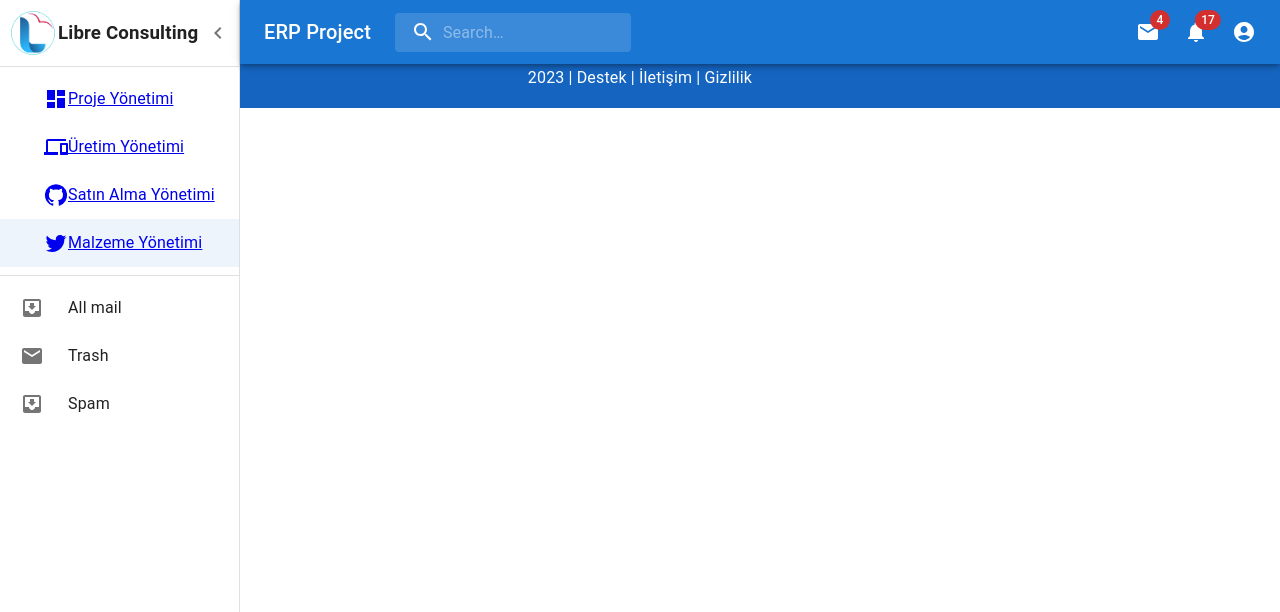
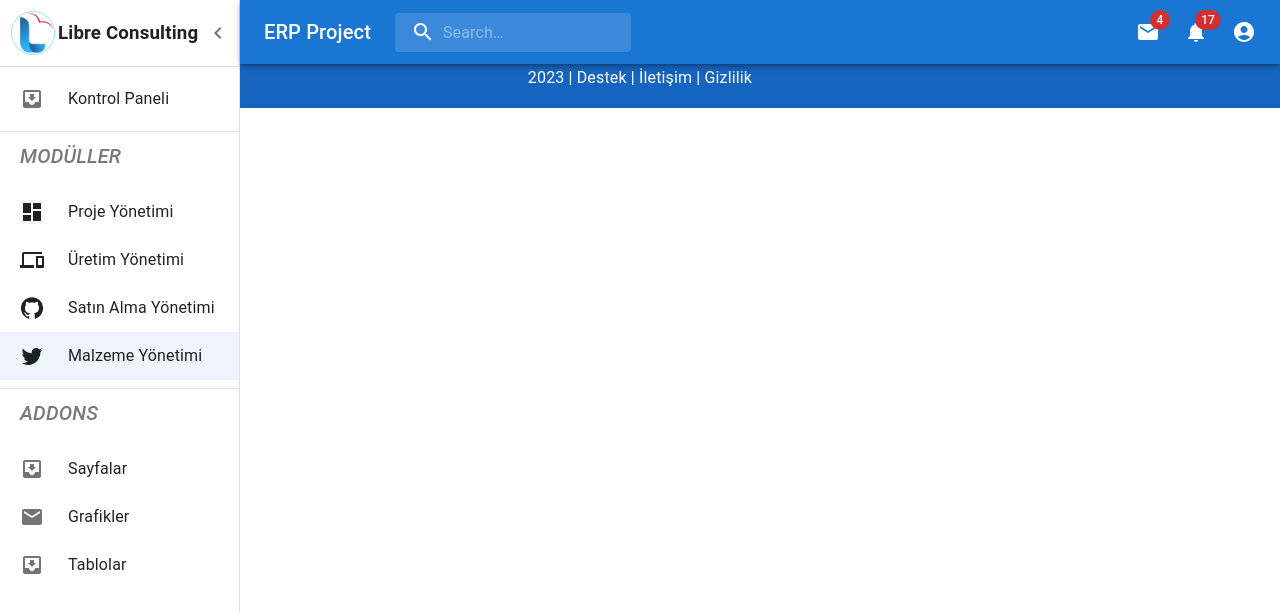
Before and after one commit to firatgoktepe/ERP-Project, a Next.js app: page /material_management in a window 1280 px wide. Both pictures are taken after a click on the button 32 px from the left and 32 px from the top of the page. Shown: the top 612 px of the page. Built offline with nearby package versions, Linux system fonts and the light colour scheme.

Commit message:
style: add more styling

```diff
--- a/src/layout/Sidebar/SideLists/SideLists.tsx
+++ b/src/layout/Sidebar/SideLists/SideLists.tsx
@@ -10,8 +10,9 @@ import Divider from '@mui/material/Divider'
 import InboxIcon from '@mui/icons-material/MoveToInbox'
 import MailIcon from '@mui/icons-material/Mail'
 import { MENU_LIST_ITEMS } from '@/constants/menu-items'
+import Typography from '@mui/material/Typography'
 
-interface openProps {
+export interface openProps {
   open: boolean
 }
 
@@ -26,17 +27,23 @@ const SideLists: React.FC<openProps> = ({ open }) => {
 
   return (
     <>
-      <List>
-        {MENU_LIST_ITEMS.map(({ route, Icon, name }, id) => (
-          <Link href={route} key={id}>
+      <Link
+        href="/"
+        style={{
+          textDecoration: 'none',
+          color: 'inherit',
+          fontSize: 30,
+        }}
+      >
+        <List>
+          {['Kontrol Paneli'].map((text, index) => (
             <ListItem
+              key={text}
               disablePadding
-              onClick={() => setSelectedIndex(id)}
               sx={{ display: 'block' }}
-              data-testid="list-item-one"
+              data-testid="list-item-two"
             >
               <ListItemButton
-                selected={id === selectedIndex}
                 sx={{
                   minHeight: 48,
                   justifyContent: open ? 'initial' : 'center',
@@ -49,11 +56,69 @@ const SideLists: React.FC<openProps> = ({ open }) => {
                     mr: open ? 3 : 'auto',
                     justifyContent: 'center',
                   }}
+                >
+                  {index % 2 === 0 ? <InboxIcon /> : <MailIcon />}
+                </ListItemIcon>
+                <ListItemText primary={text} sx={{ opacity: open ? 1 : 0 }} />
+              </ListItemButton>
+            </ListItem>
+          ))}
+        </List>
+      </Link>
+
+      <Divider />
+
+      {open && (
+        <Typography
+          variant="h6"
+          sx={{ px: 2.5, py: 1, opacity: 0.6, fontStyle: 'italic' }}
+        >
+          MODÜLLER
+        </Typography>
+      )}
+      <List>
+        {MENU_LIST_ITEMS.map(({ route, Icon, name }, id) => (
+          <Link
+            href={route}
+            key={id}
+            style={{
+              textDecoration: 'none',
+              color: 'inherit',
+              fontSize: 30,
+            }}
+          >
+            <ListItem
+              disablePadding
+              onClick={() => setSelectedIndex(id)}
+              sx={{
+                display: 'block',
+              }}
+              data-testid="list-item-one"
+            >
+              <ListItemButton
+                selected={id === selectedIndex}
+                sx={{
+                  minHeight: 48,
+                  display: 'flex',
+                  flexDirection: 'row',
+                  justifyContent: open ? 'initial' : 'center',
+                  px: 2.5,
+                }}
+              >
+                <ListItemIcon
+                  sx={{
+                    minWidth: 0,
+                    mr: 'auto',
+                    justifyContent: 'center',
+                  }}
                 ></ListItemIcon>
-                <Icon />
+                <Icon sx={{ mr: open ? 3 : 'auto' }} />
                 <ListItemText
                   primary={name}
-                  sx={{ opacity: open ? 1 : 0, textDecoration: 'none' }}
+                  sx={{
+                    opacity: open ? 1 : 0,
+                    textDecoration: 'none',
+                  }}
                 />
               </ListItemButton>
             </ListItem>
@@ -61,8 +126,16 @@ const SideLists: React.FC<openProps> = ({ open }) => {
         ))}
       </List>
       <Divider />
+      {open && (
+        <Typography
+          variant="h6"
+          sx={{ px: 2.5, py: 1, opacity: 0.6, fontStyle: 'italic' }}
+        >
+          ADDONS
+        </Typography>
+      )}
       <List>
-        {['All mail', 'Trash', 'Spam'].map((text, index) => (
+        {['Sayfalar', 'Grafikler', 'Tablolar'].map((text, index) => (
           <ListItem
             key={text}
             disablePadding
```
